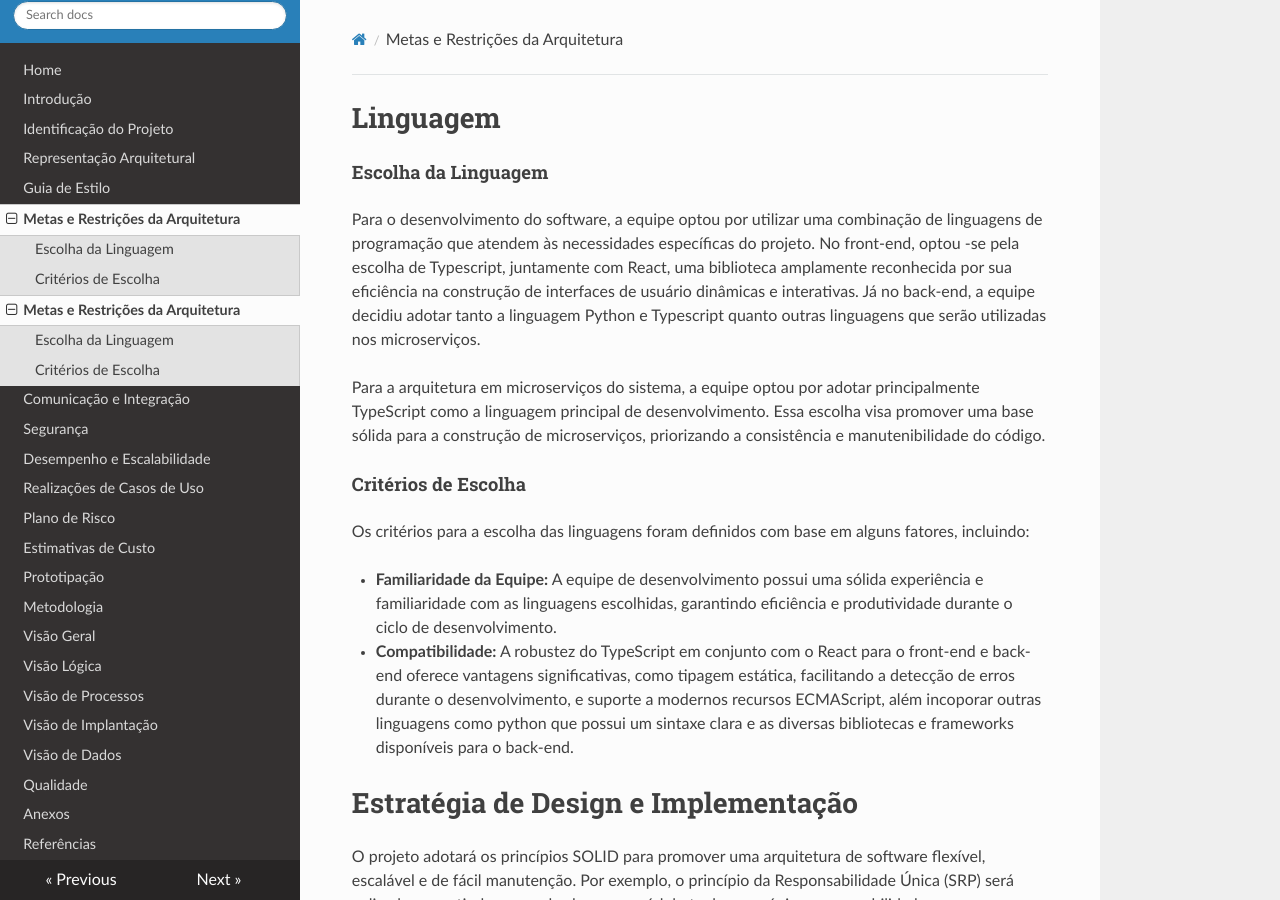
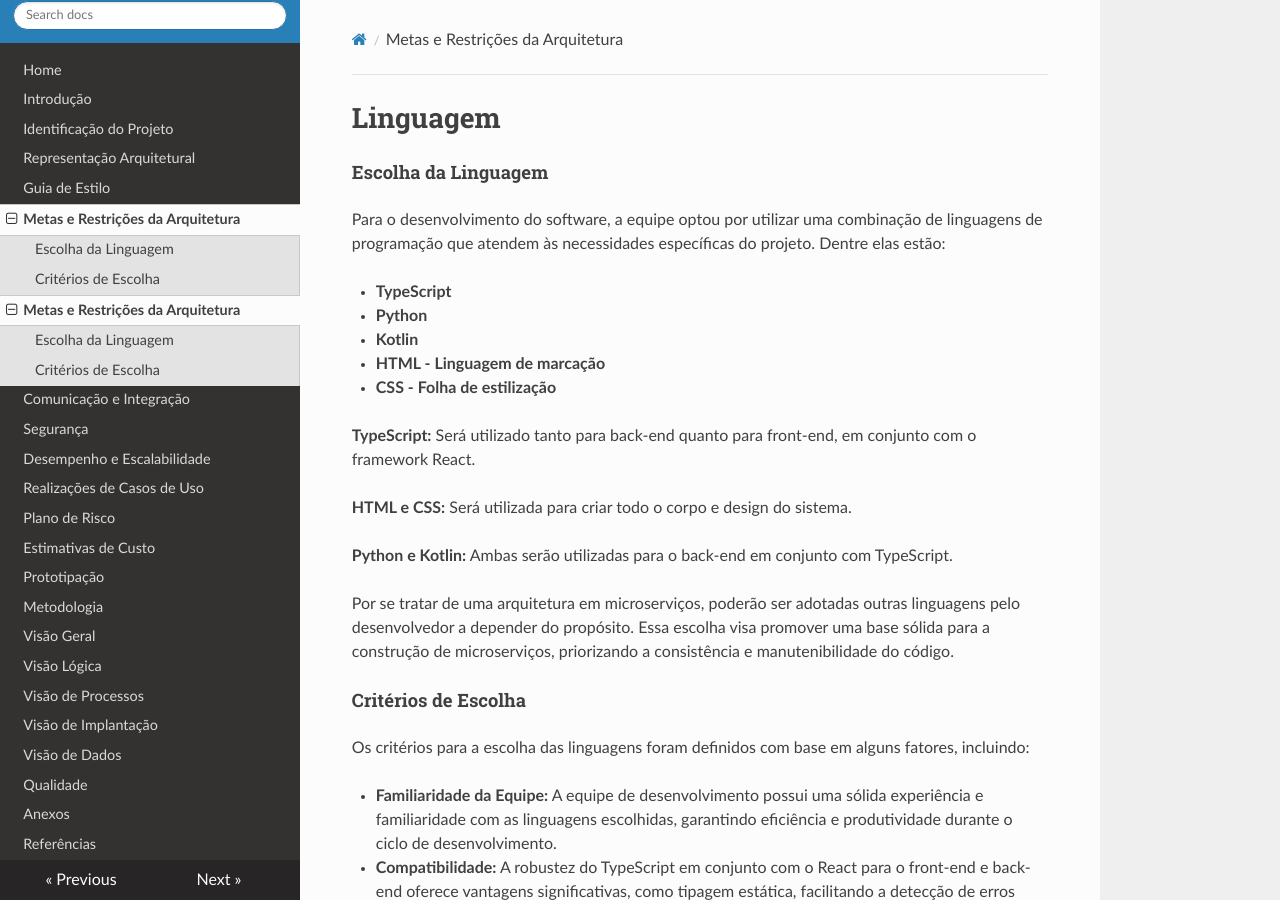
Before and after one commit to Vitor-Silva27/codecast, an MkDocs documentation site: the page built from docs/metas.md, in a window 1280 px wide and 900 px high. Built offline with MkDocs 1.6.1, drawn with Linux system fonts in a browser that asks for light colours; nearby versions of some CDN libraries.

Commit message:
Alterações em introdução e padrões

```diff
--- a/docs/metas.md
+++ b/docs/metas.md
@@ -1,9 +1,21 @@
 # Linguagem
 
 #### Escolha da Linguagem
-Para o desenvolvimento do software, a equipe optou por utilizar uma combinação de linguagens de programação que atendem às necessidades específicas do projeto. No front-end, optou -se pela escolha de Typescript, juntamente com React, uma biblioteca amplamente reconhecida por sua eficiência na construção de interfaces de usuário dinâmicas e interativas. Já no back-end, a equipe decidiu adotar tanto a linguagem Python e Typescript quanto outras linguagens que serão utilizadas nos microserviços.
+Para o desenvolvimento do software, a equipe optou por utilizar uma combinação de linguagens de programação que atendem às necessidades específicas do projeto. Dentre elas estão:
 
-Para a arquitetura em microserviços do sistema, a equipe optou por adotar principalmente TypeScript como a linguagem principal de desenvolvimento. Essa escolha visa promover uma base sólida para a construção de microserviços, priorizando a consistência e manutenibilidade do código.
+- **TypeScript**
+- **Python**
+- **Kotlin**
+- **HTML - Linguagem de marcação**
+- **CSS - Folha de estilização**
+
+**TypeScript:** Será utilizado tanto para back-end quanto para front-end, em conjunto com o framework React.
+
+**HTML e CSS:** Será utilizada para criar todo o corpo e design do sistema.
+
+**Python e Kotlin:** Ambas serão utilizadas para o back-end em conjunto com TypeScript.
+
+Por se tratar de uma arquitetura em microserviços, poderão ser adotadas outras linguagens pelo desenvolvedor a depender do propósito. Essa escolha visa promover uma base sólida para a construção de microserviços, priorizando a consistência e manutenibilidade do código.
 
 #### Critérios de Escolha
 Os critérios para a escolha das linguagens foram definidos com base em alguns fatores, incluindo:
```
Also changed, not shown: docs/anexos.md (+1 -1 lines), docs/introducao.md (+14 -1 lines), docs/referencias.md (+2 -2 lines).
